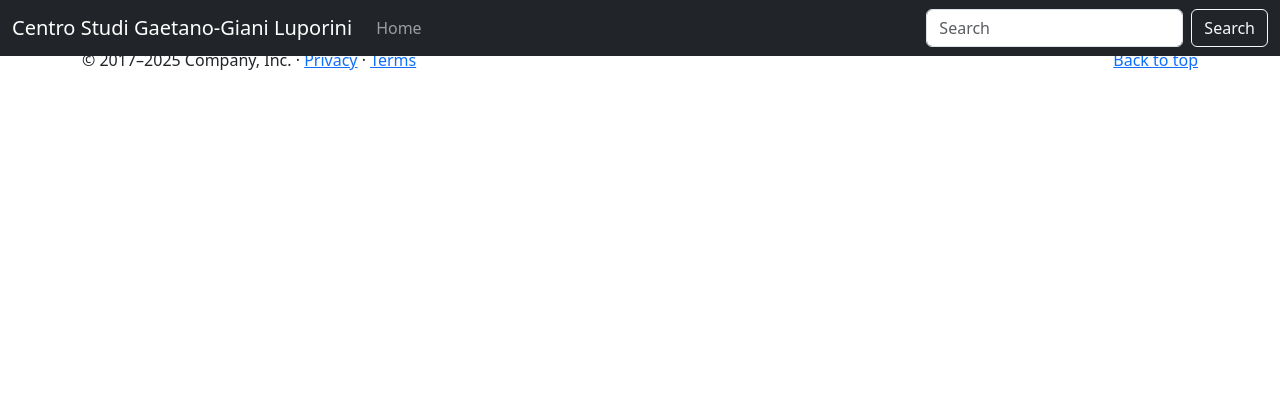
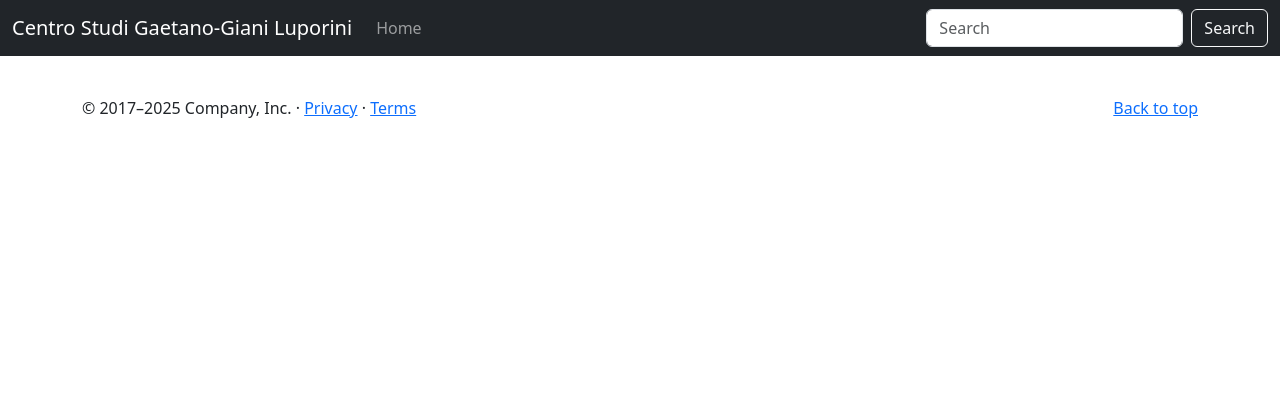
Before and after one commit to alemmax-1/csl, a Django app: template templates/base.html in a window 1280 px wide. Shown: the top 420 px of the page. Run offline with Django 5.2, Linux system fonts and the light colour scheme; the template is opened without the code that fills it, so the values that code supplies are empty; some libraries are stand-ins or nearby versions.

Commit message:
Aggiunta la classe 'mt-5' al footer per migliorare il margine superiore

```diff
--- a/templates/base.html
+++ b/templates/base.html
@@ -37,7 +37,7 @@
     </main>
 
     <!-- FOOTER -->
-    <footer class="container">
+    <footer class="container mt-5">
       {% include 'components/footer.html' %}
     </footer>
     <script src="https://cdn.jsdelivr.net/npm/bootstrap@5.3.5/dist/js/bootstrap.bundle.min.js" integrity="sha384-k6d4wzSIapyDyv1kpU366/PK5hCdSbCRGRCMv+eplOQJWyd1fbcAu9OCUj5zNLiq" crossorigin="anonymous"></script>
```
